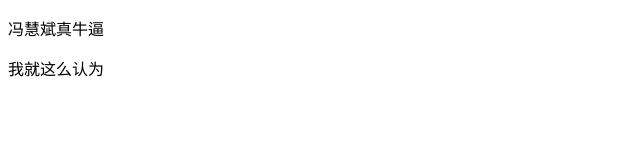
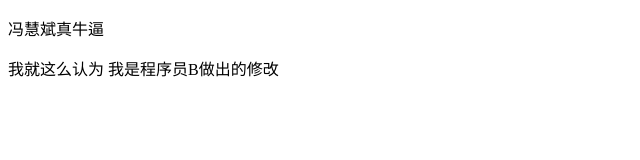
Before and after one commit to Feng-frontEnd/git-dome, a plain HTML site: page index.html in a window 1280 px wide. Shown: the whole page, without its empty margins (0-640 px from the left). Drawn offline with Linux system fonts and the light colour scheme.

Commit message:
程序员B修改了index.html文件

```diff
--- a/index.html
+++ b/index.html
@@ -9,7 +9,7 @@
 
 <body>
     <p>冯慧斌真牛逼</p>
-    <p> 我就这么认为</p>
+    <p> 我就这么认为 我是程序员B做出的修改</p>
 </body>
 
 </html>
```
